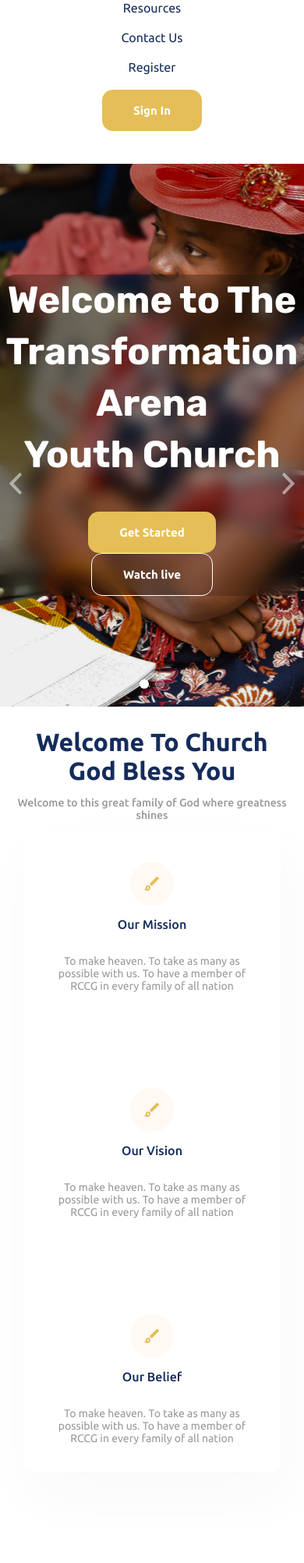
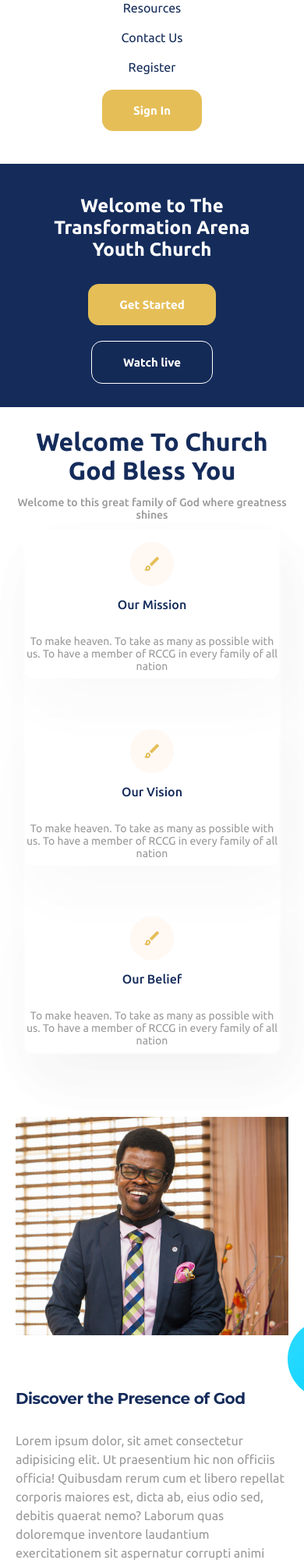
Before and after one commit to chrisfelixcode/ttawebsite, a PHP site: page /index.html in a window 390 px wide. Shown: the part 248-2252 px from the top of the page at 78% size. Run offline with PHP 8.4, Linux system fonts and the light colour scheme; some libraries are stand-ins or nearby versions.

```diff
--- a/index.html
+++ b/index.html
@@ -32,8 +32,9 @@
 
   <link rel="stylesheet" href="./plugins/carousel/styles.css">
   <link rel="stylesheet" href="./plugins/testimonial/styles.css">
-  <link rel="stylesheet" href="styles.css" />
-  <link rel="stylesheet" href="styles2.css" />
+  <link rel="stylesheet" href="./styles/index.css" />
+  <link rel="stylesheet" href="./styles/wave_btn.css" />
+
 
   <title>The Transformation Arena</title>
 
@@ -56,6 +57,19 @@
     </ul>
   </nav>
 
+  <section class="mobile-welcome">
+
+    <h1>Welcome to The Transformation Arena <br /> Youth Church</h1>
+
+    <div class="carousel-buttons">
+      <button class=" btn primary-btn">Get Started</button>
+
+      <button class="btn glass-btn">Watch live</button>
+
+    </div>
+
+
+  </section>
 
   <section class="photo_slider">
     <input type="radio" name="slider" class="slide-radio1" checked id="slider_1">
@@ -310,17 +324,20 @@
         Lorem ipsum dolor, sit amet consectetur adipisicing elit. Ducimus vitae, labore obcaecati totam quas deleniti?
         Repudiandae id illum quam ex.
       </p>
-      <div class="carousel-buttons">
+
+    </div>
+
+
+    <div class="slider-row">
+
+      <div class="slider-controls">
 
         <button class="testi-control" id="testi-prev"></button>
         <button class="testi-control" id="testi-next"></button>
       </div>
-    </div>
-
-
       <div class="items">
         <div class="testimonial-card testi-card">
-        <img class="testimonial-profile" src="./AOP_3259 1.png" />
+          <img class="testimonial-profile" src="./images/AOP_3259 1.png" />
           <p>Lorem ipsum dolor sit amet consectetur adipisicing elit. Recusandae non repudiandae ad expedita molestiae
             quasi
             eum eaque sint labore assumenda?</p>
--- /dev/null
+++ b/index.js
@@ -0,0 +1,51 @@
+
+
+var primary_btns = document.getElementsByClassName('primary-btn');
+
+console.log(primary_btns)
+
+for (var i = 0; i < primary_btns.length; i++) {
+
+
+    (
+        function () {
+            var currentBtn = primary_btns[i];
+
+            currentBtn.innerHTML = `
+        <span style="z-index: 200; position: relative"> ${currentBtn.innerHTML}</span>
+         <div class="wave-box">
+            <svg class="waves" xmlns="http://www.w3.org/2000/svg" xmlns:xlink="http://www.w3.org/1999/xlink"
+                viewBox="0 24 150 28" preserveAspectRatio="none" shape-rendering="auto">
+                <defs>
+                    <path id="gentle-wave"
+                        d="M-160 44c30 0 58-18 88-18s 58 18 88 18 58-18 88-18 58 18 88 18 v44h-352z" />
+                </defs>
+                <g class="parallax">
+                    <use xlink:href="#gentle-wave" x="48" y="0" fill="rgba(229,190,87,0.7" />
+                    <use xlink:href="#gentle-wave" x="48" y="3" fill="rgba(229,190,87,0.5)" />
+                    <use xlink:href="#gentle-wave" x="48" y="5" fill="rgba(229,190,87,0.3)" />
+                    <use xlink:href="#gentle-wave" x="48" y="7" fill="#E5BE57" />
+                </g>
+            </svg>
+        </div>
+    `;
+
+            var box = currentBtn.getElementsByClassName("wave-box")[0];
+
+            box.style.display = 'none'
+
+            currentBtn.addEventListener('mouseover', () => {
+
+                box.style.display = 'block';
+                console.log(document.getElementsByClassName('primary-btn')[i], i)
+
+            })
+
+            currentBtn.addEventListener('mouseleave', () => {
+
+                box.style.display = 'none';
+                console.log(document.getElementsByClassName('primary-btn')[i], i)
+            })
+        }
+    )();
+}
--- a/plugins/testimonial/styles.css
+++ b/plugins/testimonial/styles.css
@@ -52,7 +52,7 @@
         .items {
             width: 100%;
             margin: 0px auto;
-            margin-top: 100px
+            margin-top: 50px
         }
 
         .slick-slide {
--- a/styles2.css
+++ b/styles/index.css
@@ -69,12 +107,17 @@
         width: 100% !important;
         flex-wrap: wrap;
         text-align: center !important;
+        box-shadow: 10px 32px 72px rgba(51, 51, 51, 0.03);
+        border-radius: 10px;
+        padding: 0px !important;
     }
 
     .card-list{
         flex-wrap: wrap;
         padding: 2px !important;
         margin: 10px !important;
+        box-shadow: none;
+        border-radius: 0px;
 
     }
 
@@ -86,13 +129,17 @@
     }
 
    #section-four .item{
-        width: 100% !important;
-
+       position: relative;
+       width: 100% !important;
 
 
     }
 
 
+    #section-four{
+        padding: 20px 0px !important ;
+        overflow: hidden;
+    }
 
      #section-four .item  h2{
         font-size: 20px !important;
@@ -100,7 +147,19 @@
 
       #section-four .item  p{
           width: 100%;
+
       }
+
+      #section-four .dot-pattern {
+        bottom: 20px !important;
+
+    }
+
+    #section-four .ellipse {
+        top: 330px !important;
+        right: -80px !important;
+        left: auto !important;
+}
 
       #section-five .item{
         width: 100% !important;
@@ -120,10 +179,31 @@
 
       .image-right-border-radius{
         width: 100% !important;
-        border-radius: 0px!important;
+        height: 280px !important;
+        border-radius: 0px !important;
         position: relative;
         background-size: cover;
 
+}
+
+.flex-section{
+    gap: 40px !important;
+}
+
+.mobile-welcome{
+    display: inline-block !important;
+    background: var(--secondary);
+    color: white;
+    text-align: center;
+    padding: 20px;
+}
+
+.carousel-buttons .btn{
+    margin: 10px !important;
+}
+
+.photo_slider{
+    display: none !important;
 }
 
 
@@ -190,7 +270,7 @@ li{
     width: 550px;
     height: 550px;
     border-radius: 0px 275px 275px 0px;
-    background-image: url("./AOP_3259\ 1.png");
+    background-image: url("/images/AOP_3259\ 1.png");
     background-repeat: no-repeat;
     overflow: hidden;
 
@@ -243,14 +323,21 @@ li{
     background-color: var(--primary);
     border: 0px none;
     color: #fff;
-
+    position: relative;
+    overflow: hidden;
     font-family: 'Ubuntu', sans-serif;
 }
 
 .primary-btn:hover{
-    border: 1px solid var(--primary);
+    /* border: 1px solid var(--secondary); */
     background-color: white;
+
     color: var(--primary);
+
+}
+
+.primary-btn  span{
+    color: white;
 }
 
 .glass-btn{
@@ -482,8 +569,13 @@ li{
     width: 95%;
 }
 
-.carousel-buttons{
-    float:right;
+.slider-controls{
+    text-align: right;
+
+}
+
+.slider-row{
+    margin-top: 20px;
 }
 
 
@@ -639,16 +731,20 @@ li{
 
 
    .slide_img_01 {
-      background: url('./AOP_3275.png') no-repeat center;
+      background: url('/images/AOP_3275.png') no-repeat center;
       background-size: cover;
       left: 0;
     }
 
     .slide_img_02 {
-      background: url('./AOP_0090_rcref1.jpg') no-repeat center;
+      background: url('/images/AOP_0090_rcref1.jpg') no-repeat center;
       background-size: cover;
       left: 100%
     }
+
+.mobile-welcome{
+    display: none;
+}
 
 .carousel-box{
     background: rgba(16, 13, 4, 0.26);
--- /dev/null
+++ b/styles/wave_btn.css
@@ -0,0 +1,73 @@
+
+
+.wave-box {
+  position:absolute;
+  top: 0;
+  left: 0;
+  text-align:center;
+  background:   #152C5B;;
+  color:white;
+
+}
+
+
+
+
+.waves {
+  position:relative;
+  /* width: 100%; */
+  height:100px;
+  margin-bottom:-7px; /*Fix for safari gap*/
+  /* min-height:100px;
+  max-height:150px; */
+}
+
+.content {
+  position:relative;
+  /* height:20vh; */
+  text-align:center;
+  background-color: white;
+}
+
+/* Animation */
+
+.parallax > use {
+  animation: move-forever 25s cubic-bezier(.55,.5,.45,.5)     infinite;
+}
+.parallax > use:nth-child(1) {
+  animation-delay: -2s;
+  animation-duration: 7s;
+}
+.parallax > use:nth-child(2) {
+  animation-delay: -3s;
+  animation-duration: 10s;
+}
+.parallax > use:nth-child(3) {
+  animation-delay: -4s;
+  animation-duration: 13s;
+}
+.parallax > use:nth-child(4) {
+  animation-delay: -5s;
+  animation-duration: 20s;
+}
+@keyframes move-forever {
+  0% {
+   transform: translate3d(-90px,0,0);
+  }
+  100% {
+    transform: translate3d(85px,0,0);
+  }
+}
+/*Shrinking for mobile*/
+@media (max-width: 768px) {
+  .waves {
+    height:40px;
+    min-height:40px;
+  }
+  .content {
+    height:30vh;
+  }
+  h1 {
+    font-size:24px;
+  }
+}
```
Also changed, not shown: other parts of index.html (+19 -15 lines), other parts of styles/index.css (+46 -6 lines), plugins/carousel/styles.css (+0 -9 lines), styles.css (deleted, +0 -66 lines), AOP_3275.png (deleted), images/AOP_0090_rcref1.jpg (renamed from AOP_0090_rcref1.jpg), images/AOP_1147.png (renamed from AOP_1147.png), images/AOP_3259 1.png (renamed from AOP_3259 1.png), images/Icon.png (renamed from Icon.png), images/LOGO OF COFB1 1@2x.png (renamed from LOGO OF COFB1 1@2x.png), images/vectors/Dot Pattern.svg (renamed from Dot Pattern.svg), images/vectors/Ellipse 184.svg (renamed from Ellipse 184.svg), images/vectors/back-hover.svg (renamed from back-hover.svg), images/vectors/back.svg (renamed from back.svg), 2 more files, 1 other file. Lines whose indentation alone changed are shown as unchanged.
